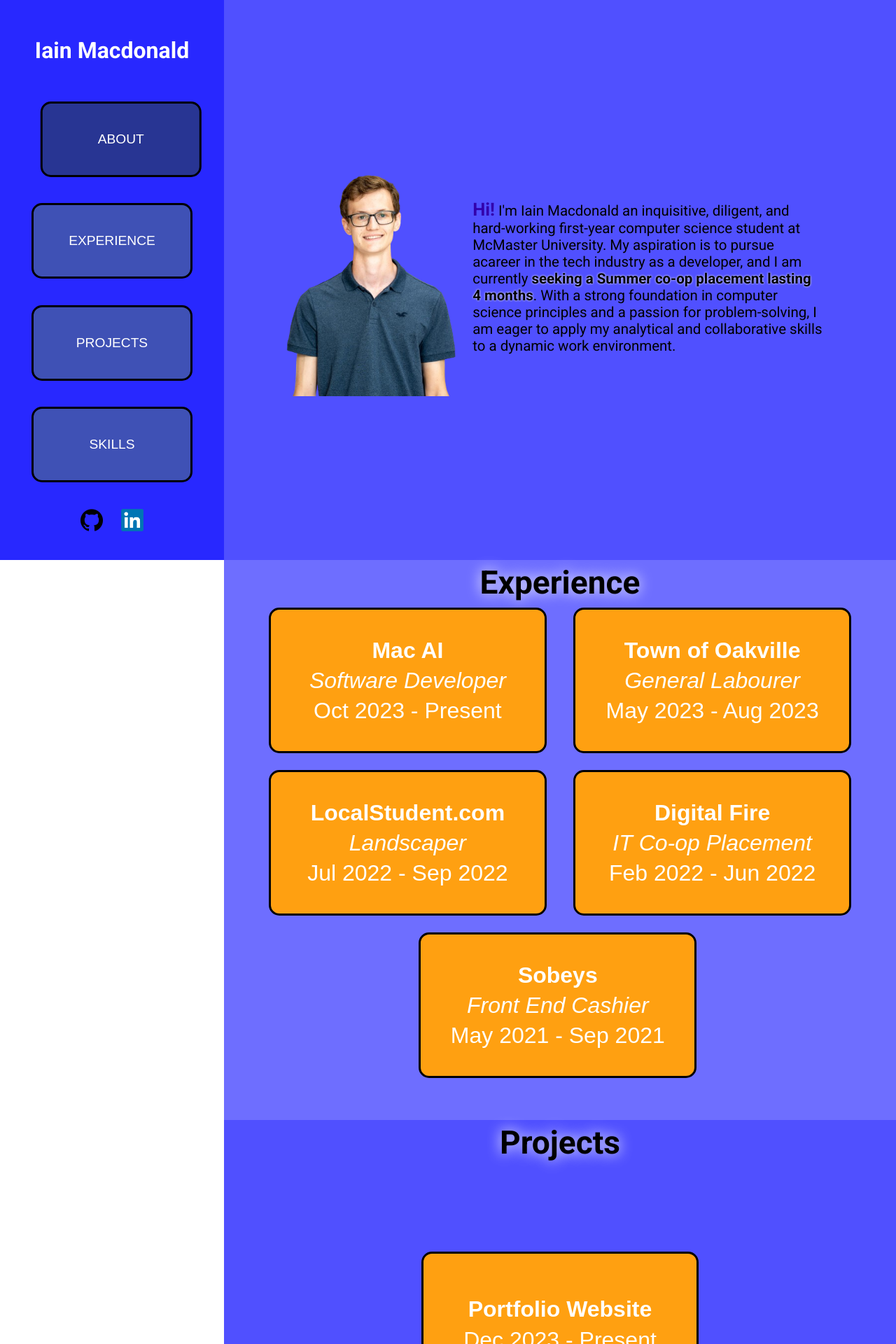
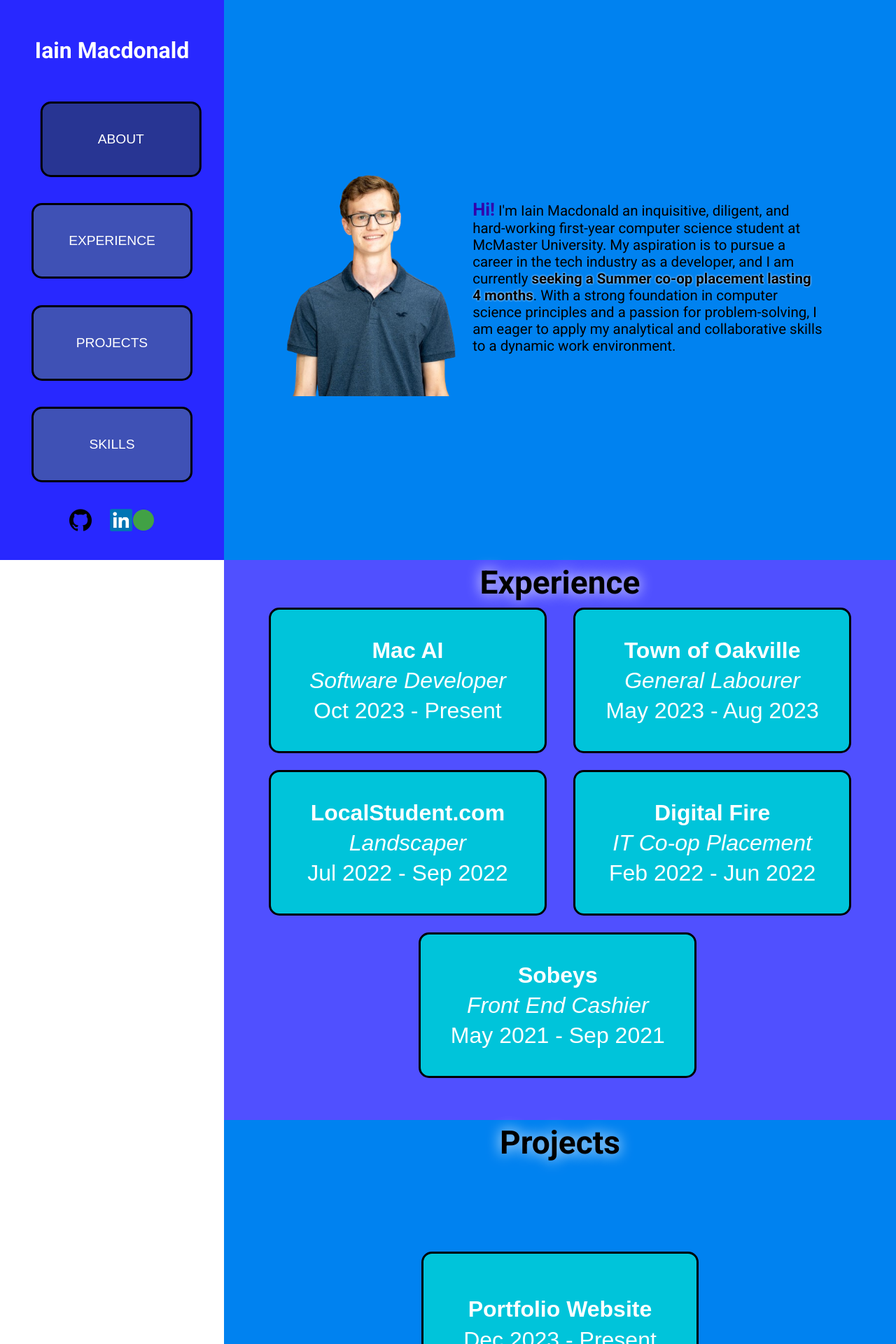
Before and after one commit to IainMac32/Website, a React (Create React App) app: page / in a window 1280 px wide. Shown: the top 1920 px of the page at 70% size. Built offline with nearby package versions, Linux system fonts and the light colour scheme.

Commit message:
colour changes

```diff
--- a/src/App.js
+++ b/src/App.js
@@ -4,6 +4,7 @@
 import JobModal from './JobModal';
 import githubLogo from './assets/github.png';
 import linkedinLogo from './assets/linkedinLogo.png';
+import resumeLogo from './assets/res.png';
 import IainPhoto from './assets/IainPhoto.png';
 import './App.css';  // Move this import to the top
 
@@ -15,8 +16,8 @@
     hover: "#283593"
   },
   orange:{
-    default: "#FFA011",
-    hover: "#D47F00"
+    default: "#00C4DA",
+    hover: "#00A8BA"
   }
 };
 
@@ -377,6 +378,12 @@
                 <img src={linkedinLogo} alt="LinkedIn Logo" style={{ width: "2.5vw" }} />
               </div>
             </a>
+            <a href="./assets/IainMacdonald-2024Resume.pdf" target="_self" rel="noopener noreferrer">
+              <div>
+                <img src={resumeLogo} alt="Resume Logo" style={{ width: "2.5vw" }} />
+              </div>
+            </a>
+
           </div>
 
 
@@ -394,7 +401,7 @@
       <div
         ref={section1}
         style={{
-          background: "rgb(80,80,255)",
+          background: "rgb(0,130,240)",
           ...center,
           flexDirection: "row", // Set flex direction to column
 
@@ -414,7 +421,7 @@
 
             <StyledParagraph>
               <p style={{ textAlign: "left", marginTop: "2%", marginRight: "7%",}}>
-                <HiText>Hi!</HiText> I'm Iain Macdonald an inquisitive, diligent, and hard-working first-year computer science student at McMaster University. My aspiration is to pursue acareer in the tech industry as a developer, and I am currently <BoldOutlineText>seeking a Summer co-op placement lasting 4 months</BoldOutlineText>. With a strong foundation in computer science principles and a passion for problem-solving, I am eager to apply my analytical and collaborative skills to a dynamic work environment.
+                <HiText>Hi!</HiText> I'm Iain Macdonald an inquisitive, diligent, and hard-working first-year computer science student at McMaster University. My aspiration is to pursue a career in the tech industry as a developer, and I am currently <BoldOutlineText>seeking a Summer co-op placement lasting 4 months</BoldOutlineText>. With a strong foundation in computer science principles and a passion for problem-solving, I am eager to apply my analytical and collaborative skills to a dynamic work environment.
               </p>
             </StyledParagraph>
 
@@ -424,7 +431,7 @@
       <div
         ref={section2}
         style={{
-          background: "rgb(110,110,255)",
+          background: "rgb(80,80,255)",
           ...center,
           flexDirection: "column", // Set flex direction to column
           alignItems: "center", // Center items horizontally
@@ -448,7 +455,7 @@
             company: 'Mac AI',
             position: 'Software Developer',
             years: 'Oct 2023 - Present',
-            duties: 'Developing an innovative Python application that involves vectorizing different types of inputted documents, storing them in adatabase, and leveraging GPT-3.5 to provide accurate answers to user-generated questions.\n\nUtilizing advanced technologies, including LLM, Vectorization, Vector Database, and Similarity Search through API integration.\n\nCollaborating seamlessly within a team of 7 through GitHub, actively contributing to open communication while engaging indiscussions about design ideas during weekly meetings and daily reporting.'
+            duties: 'Developing an innovative Python application that involves vectorizing different types of inputted documents, storing them in adatabase, and leveraging GPT-3.5 to provide accurate answers to user-generated questions.\n\nUtilizing advanced technologies, including LLM, Vectorization, Vector Database, and Similarity Search through API integration.\n\nCollaborating seamlessly within a team of 7 through GitHub, actively contributing to group sessions while engaging indiscussions about design ideas during weekly meetings and daily reporting.'
           })}>
             <span className="company">Mac AI</span>
             <span className="position">Software Developer</span>
@@ -499,7 +506,7 @@
             company: 'Digital Fire',
             position: 'IT Co-op Placement',
             years: 'Feb 2022 - Jun 2022',
-            duties: 'Applied technical skills with precision to efficiently set up, configure, and upgrade laptops and desktops, seamlessly integratinghardware and software components to ensure optimal system performance and long-term reliability.\n\nAcquired coding proficiency to develop an office inventory system, resulting in improved organization and operational efficiency.\n\nPlayed a key role in important projects by working on hardware construction, and enhancing overall technology.'
+            duties: 'Applied technical skills with precision to efficiently set up, configure, and upgrade laptops and desktops, integrating hardware and software components to ensure optimal system performance and long-term reliability.\n\nAcquired coding proficiency to develop an office inventory system, resulting in improved organization and operational efficiency.\n\nPlayed a key role in important projects by working on hardware construction, and enhancing overall technology.'
           })}>
             <span className="company">Digital Fire</span>
             <span className="position">IT Co-op Placement</span>
@@ -518,7 +525,7 @@
             company: 'Sobeys',
             position: 'Front End Cashier',
             years: 'May 2021 - Sep 2021',
-            duties: 'Operated an advanced point-of-sale system with precision, ensuring smooth customer transactions and accurate sales records.\n\nDeveloped effective communication skills to assist customers, creating a positive shopping experience and contributing to acustomer-focused environment.'
+            duties: 'Operated an advanced point-of-sale system with accuracy, ensuring smooth customer transactions and accurate sales records.\n\nDeveloped effective communication skills to assist customers, creating a positive shopping experience and contributing to a customer-focused environment.'
           })}>
             <span className="company">Sobeys</span>
             <span className="position">Front End Cashier</span>
@@ -535,7 +542,7 @@
       <div
         ref={section3}
         style={{
-          background: "rgb(80,80,255)",
+          background: "rgb(0,130,240)",
           ...center,
           flexDirection: "column", // Set flex direction to column
           alignItems: "center", // Center items horizontally
@@ -556,7 +563,7 @@
             company: 'Portfolio Website',
             position: 'GitHub',
             years: 'Dec 2023 - Present',
-            duties: 'Responsible for maintaining lawns and outdoor spaces. I kind of like to eat food, but I also like to sleep. I hate sleeping. I hat. The flowers smell nice at night even though its raining out I still like to sit there and smell them'
+            duties: 'Applied React.js, HTML, and CSS to develop a personal portfolio website within a 2-week timeframe.\n\nThis task involved mastering intricate details and implementing these technologies to create a user-friendly and visually appealinginterface. It also showcases a diverse array of React.js techniques that can be transferred to other front-end projects.'
           })}>
             <span className="company">Portfolio Website</span>
             <span className="years">Dec 2023 - Present</span>
@@ -572,7 +579,7 @@
       <div
         ref={section4}
         style={{
-          background: "rgb(110,110,255)",
+          background: "rgb(80,80,255)",
           ...center,
           flexDirection: "column", // Set flex direction to column
           alignItems: "center", // Center items horizontally
```
Also changed, not shown: src/ResumePage.js (added, +12 -0 lines), src/assets/res.png (added), 1 other file (tests, documents, lock files or other folders).
